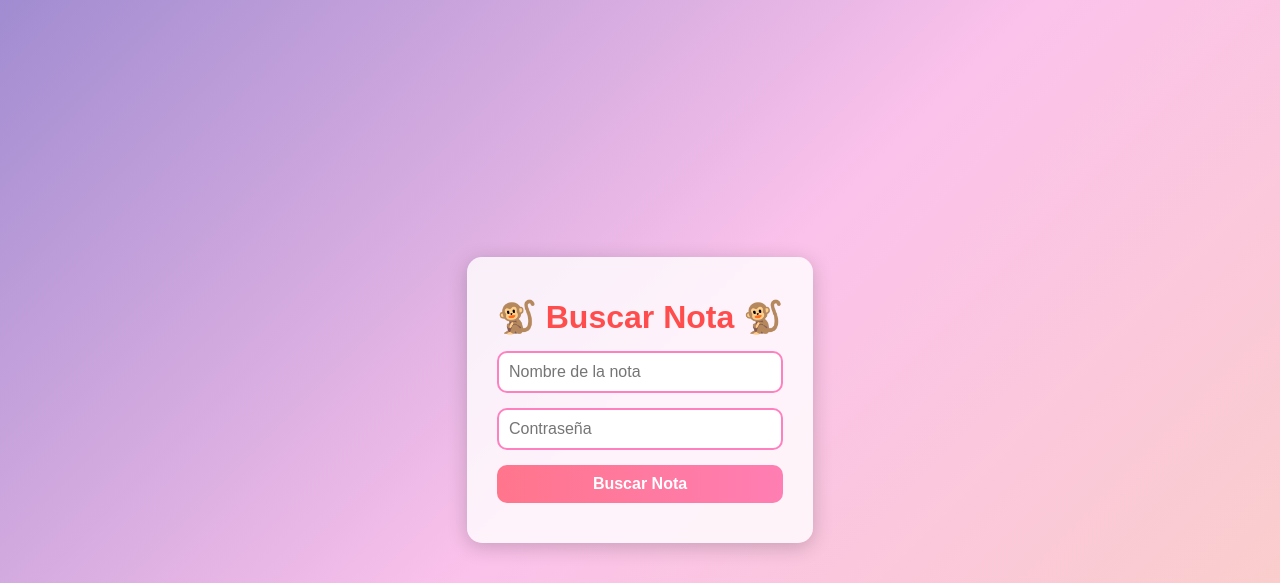
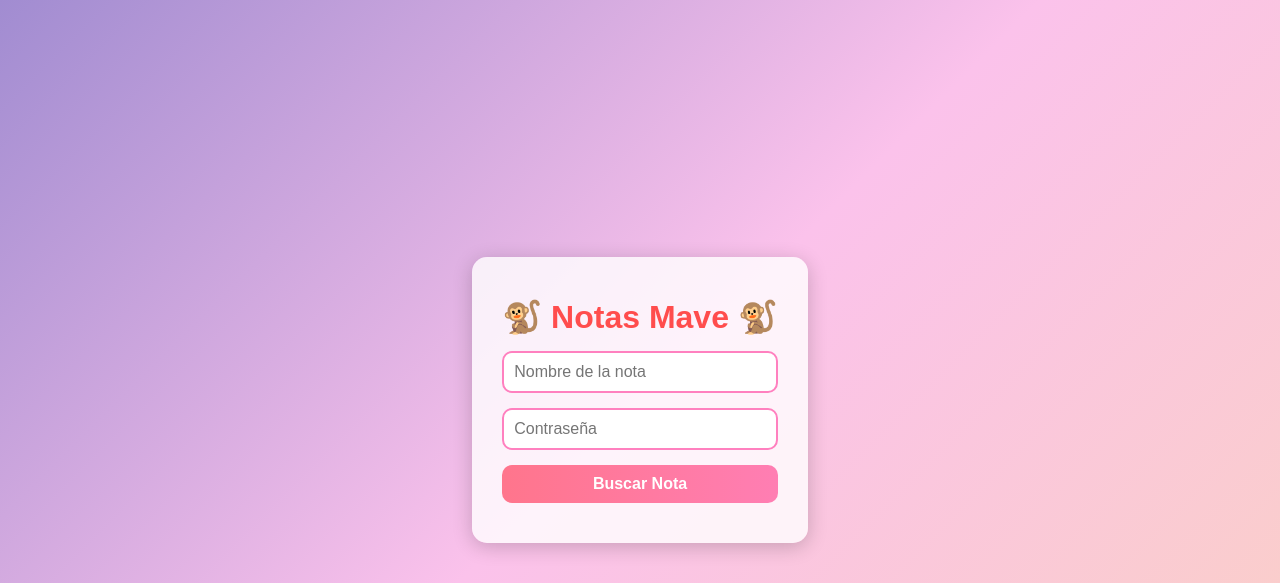
Before and after one commit to HanzMaverick/NotasMave, a Flask app: page /search in a window 1280 px wide. Shown: the top 583 px of the page. Run offline with Flask 3, Linux system fonts and the light colour scheme; some libraries are stand-ins or nearby versions.

Commit message:
añadiendo texto

```diff
--- a/templates/search.html
+++ b/templates/search.html
@@ -9,7 +9,7 @@
 </head>
 <body>
   <div class="container">
-    <h1 class="title">🐒 Buscar Nota 🐒</h1>
+    <h1 class="title">🐒 Notas Mave 🐒</h1>
     <form id="searchForm" onsubmit="fetchNote(); return false;" class="form">
       <input id="searchNoteName" placeholder="Nombre de la nota" required class="input" />
       <input id="searchPassword" type="password" placeholder="Contraseña" required class="input" />
```
